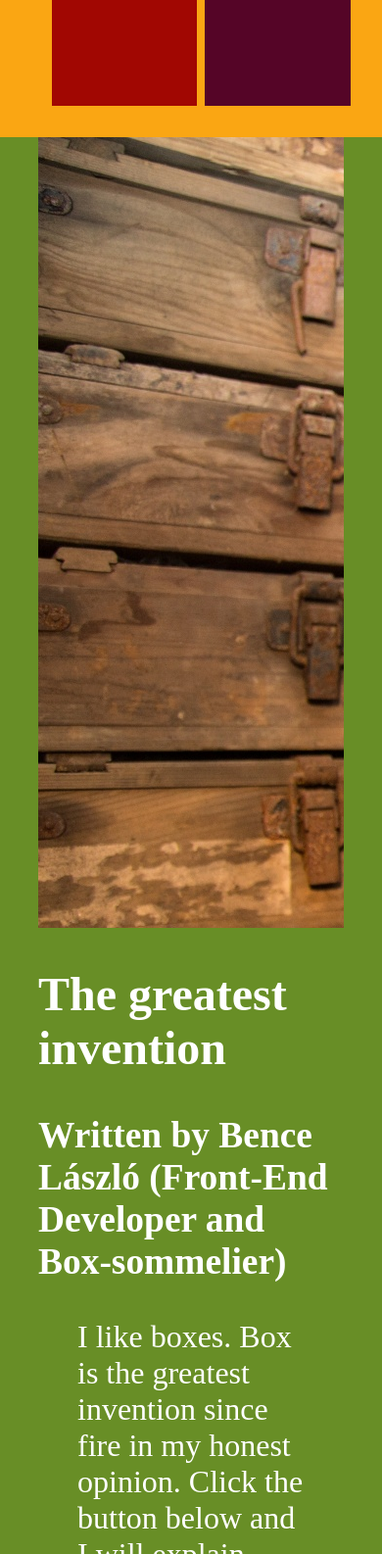
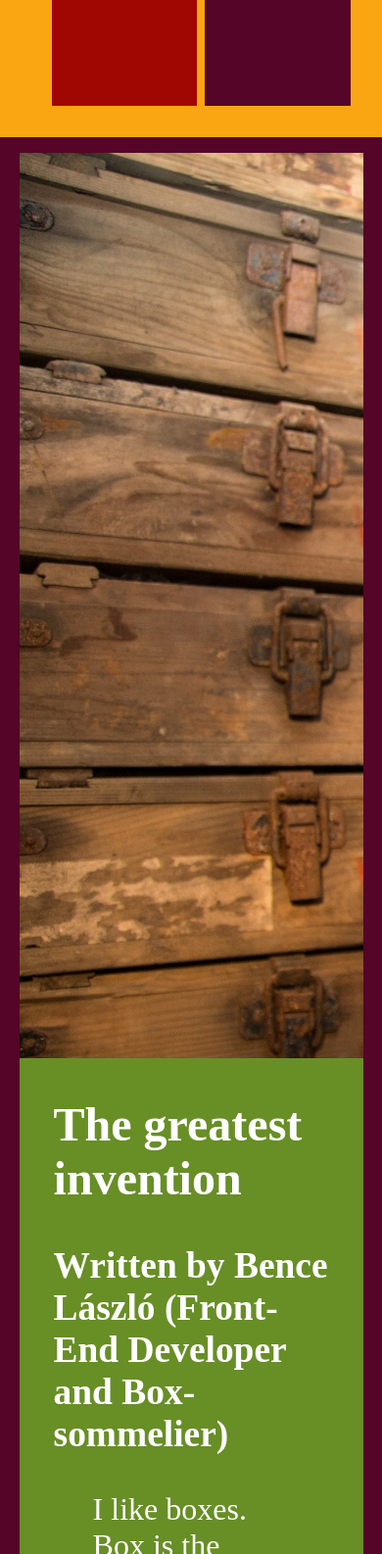
Before and after one commit to bencelaszlo/udacity-front-end-nanodegree-blog, a plain HTML site: page index.html in a window 390 px wide. Shown: the part 414-2000 px from the top of the page at 98% size. Drawn offline with Linux system fonts and the light colour scheme.

Commit message:
Make blog intro more "cardy". Add margin to header and footer.
On branch master

Changes to be committed:
	modified:   css/index_layout.css
	modified:   css/main.css

```diff
--- a/css/index_layout.css
+++ b/css/index_layout.css
@@ -1,6 +1,11 @@
+article {
+    width: 50vw;
+    margin: auto;
+}
+
 #main {
     display: grid;
-    width: 80%;
+    width: 100%;
     height: 100%;
     margin: 0 auto;
     grid-template-rows: 1fr 1fr;
@@ -13,6 +18,8 @@
 }
 
 #blog-description {
+    width: 70%;
+    margin: auto;
     color: white;
     text-overflow: ellipsis;
 }
@@ -34,6 +41,14 @@
 }
 
 @media screen and (max-width: 1000px) {
+    article {
+        width: 90vw;
+    }
+
+    #blog-description {
+        width: 80%;
+    }
+
     #blog-read {
         font-size: 2rem;
     }
--- a/css/main.css
+++ b/css/main.css
@@ -15,6 +15,7 @@ article {
 }
 
 header {
+    margin-bottom: 1rem;
     background-color: #faa613;
     color: #550527;
     text-align: center;
@@ -57,6 +58,7 @@ nav li:last-child:hover {
 }
 
 footer {
+    margin-top: 1rem;
     background-color: #faa613;
     color: #550527;
     text-align: center;
```
